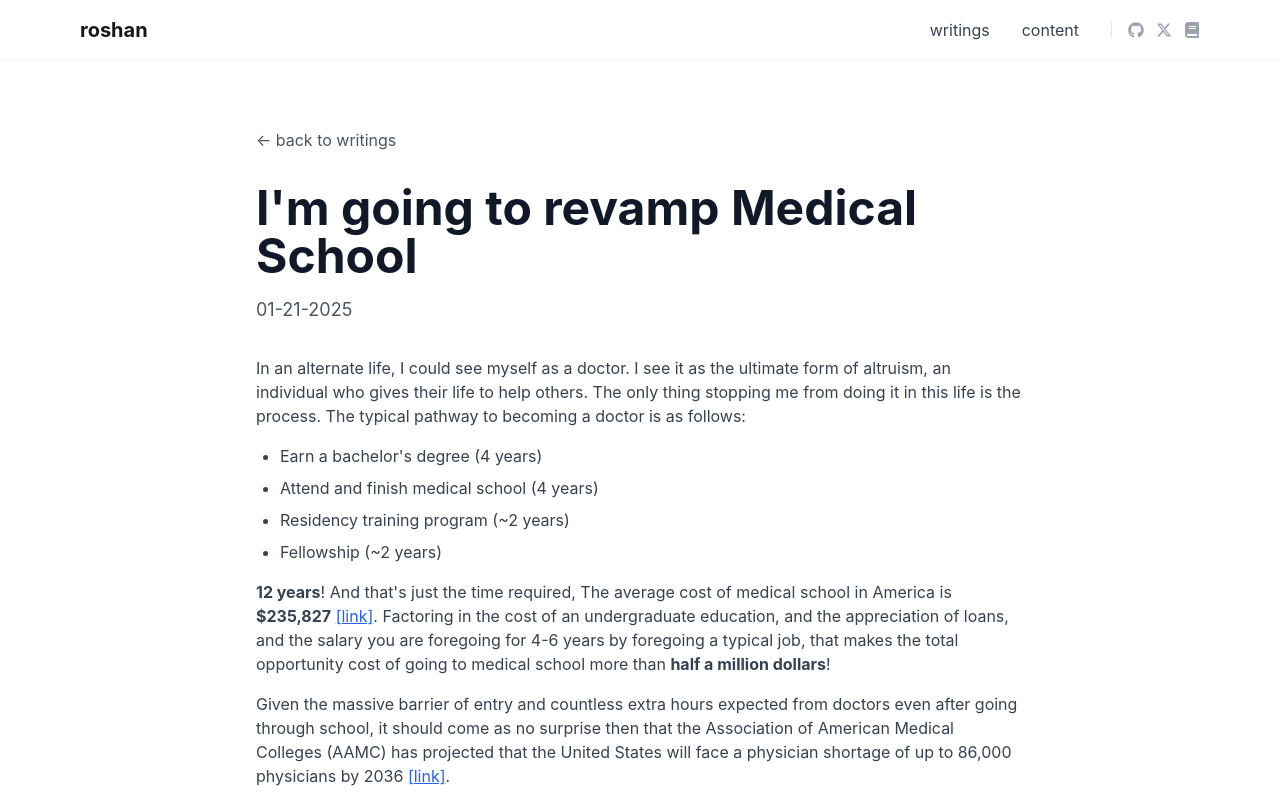
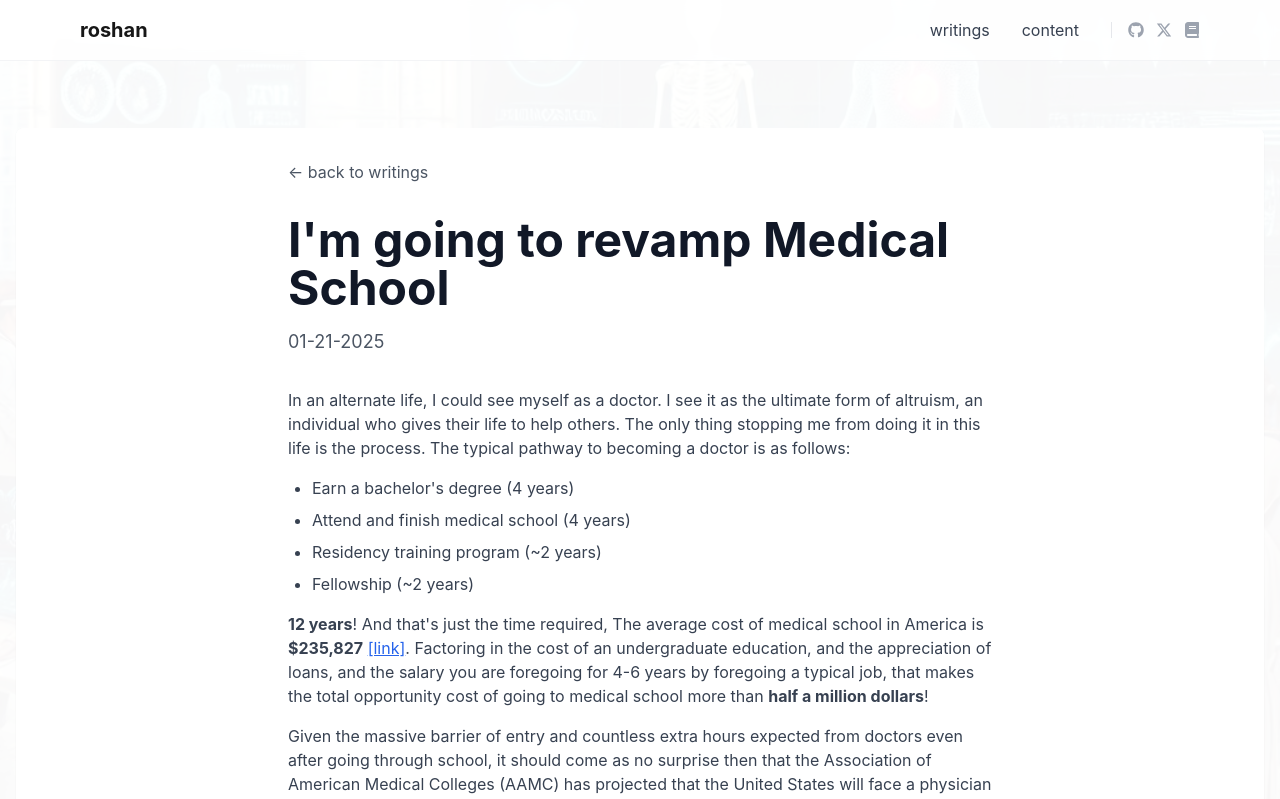
Before and after one commit to rohoswagger/whoami, a Next.js app: page /writings/medschool.md in a window 1280 px wide. Shown: the top 799 px of the page. Built offline with nearby package versions, Linux system fonts and the light colour scheme.

Commit message:
Add creative background images to essays

```diff
--- a/app/writings/[id]/page.tsx
+++ b/app/writings/[id]/page.tsx
@@ -12,8 +12,23 @@ export default async function Writing({ params }: { params: { id: string } }) {
   }
 
   return (
-    <div className="min-h-screen px-4 py-8 md:py-12">
+    <div className="min-h-screen px-4 py-8 md:py-12 relative">
+      {/* Background image with overlay */}
+      <div
+        className="fixed inset-0 z-0"
+        style={{
+          backgroundImage: `url(${post.image})`,
+          backgroundSize: 'cover',
+          backgroundPosition: 'center',
+          backgroundRepeat: 'no-repeat',
+          opacity: 0.03
+        }}
+      />
+
+      {/* Content overlay */}
+      <div className="relative z-10 bg-white/95 backdrop-blur-sm rounded-lg shadow-sm">
       <div className="max-w-3xl mx-auto">
+        <div className="p-4 md:p-8">
         <Link
           href="/writings"
           className="inline-block mb-6 md:mb-8 text-sm md:text-base text-gray-600 hover:text-gray-900 transition-colors"
@@ -81,6 +96,8 @@ export default async function Writing({ params }: { params: { id: string } }) {
             {post.content || ""}
           </ReactMarkdown>
         </article>
+        </div>
+      </div>
       </div>
     </div>
   );
```
